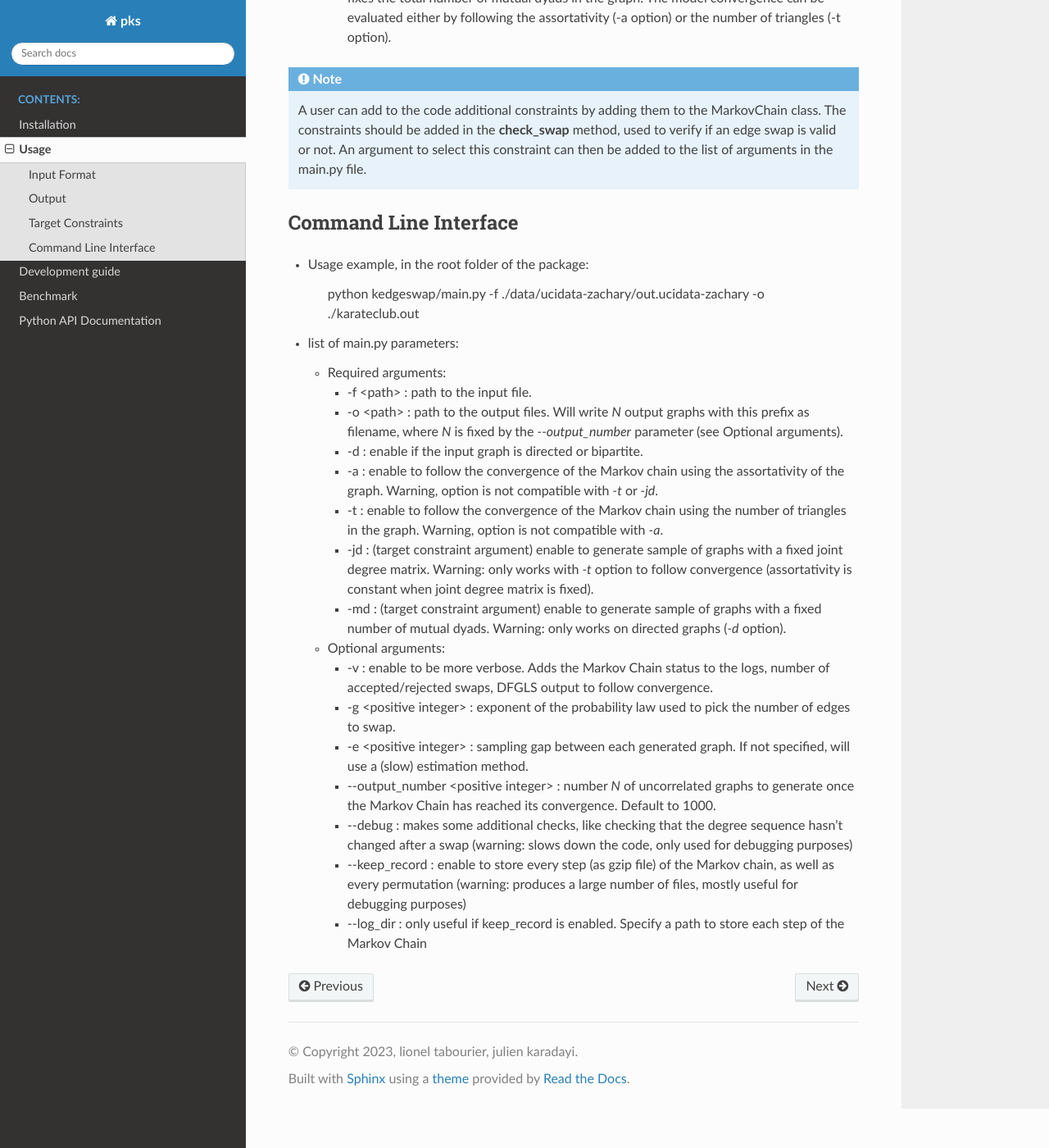
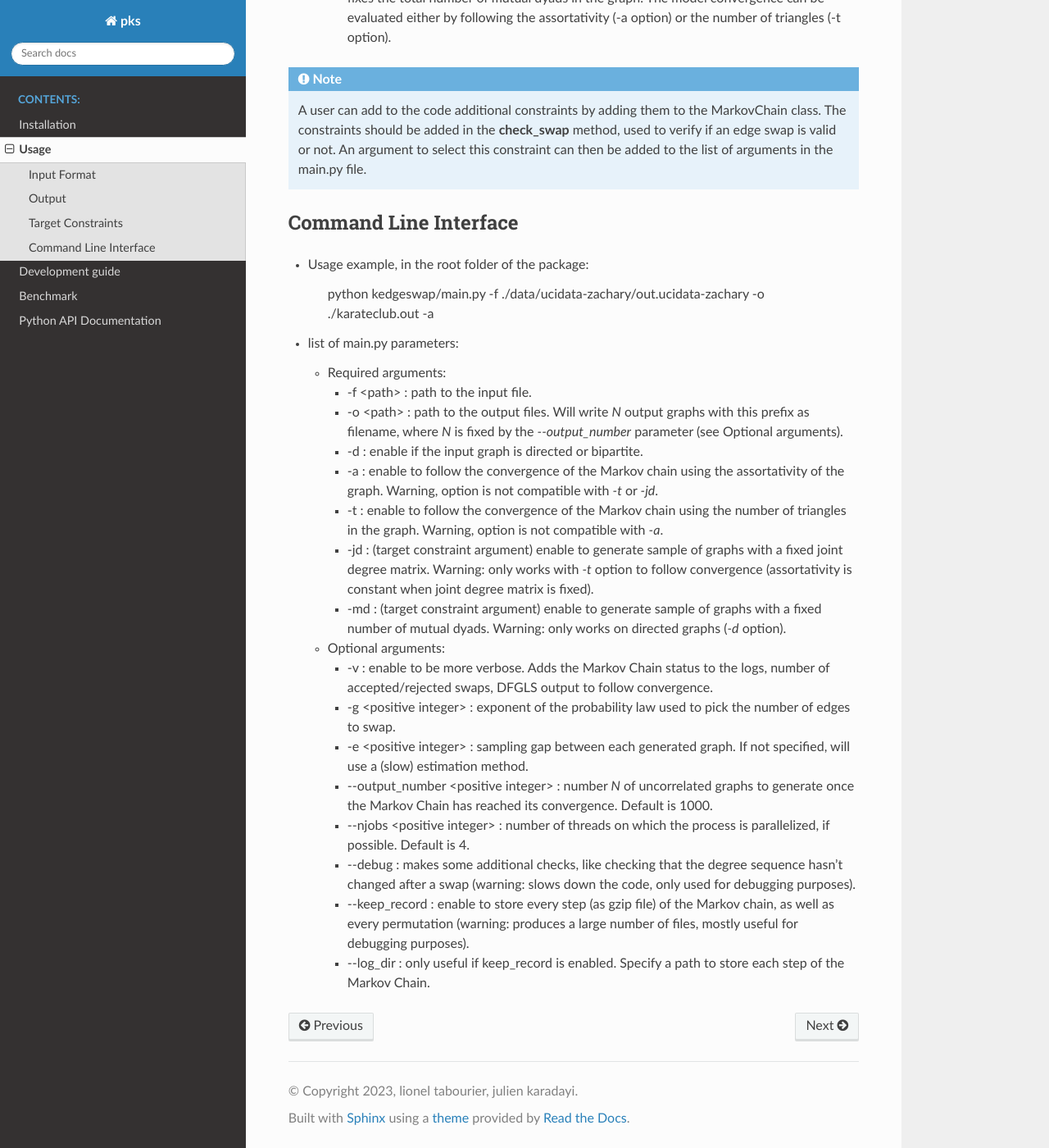
Before and after one commit to AshiInSun/PKS_method, a Sphinx documentation site: the page built from doc/source/usage.rst, in a window 1280 px wide and 1400 px high, scrolled down 1223 px. Shown: the whole window at 82% size. Built offline with Sphinx 7.4.7 and the Read the Docs theme 2.0.0, drawn with Linux system fonts in a browser that asks for light colours; formulas are drawn with MathJax 3.

Commit message:
correction doc: njobs + exemple d'utilisation

```diff
--- a/doc/source/usage.rst
+++ b/doc/source/usage.rst
@@ -61,7 +61,7 @@ Command Line Interface
 
 - Usage example, in the root folder of the package:
 
-    python kedgeswap/main.py -f ./data/ucidata-zachary/out.ucidata-zachary -o ./karateclub.out
+    python kedgeswap/main.py -f ./data/ucidata-zachary/out.ucidata-zachary -o ./karateclub.out -a
 
 
 - list of main.py parameters:
@@ -90,10 +90,12 @@ Command Line Interface
 
     * -e <positive integer> : sampling gap between each generated graph. If not specified, will use a (slow) estimation method.
 
-    * \-\-output_number <positive integer> : number *N* of uncorrelated graphs to generate once the Markov Chain has reached its convergence. Default to 1000.
+    * \-\-output_number <positive integer> : number *N* of uncorrelated graphs to generate once the Markov Chain has reached its convergence. Default is 1000.
 
-    * \-\-debug : makes some additional checks, like checking that the degree sequence hasn't changed after a swap (warning: slows down the code, only used for debugging purposes)
+    * \-\-njobs <positive integer> : number of threads on which the process is parallelized, if possible. Default is 4.
 
-    * \-\-keep_record : enable to store every step (as gzip file) of the Markov chain, as well as every permutation (warning: produces a large number of files, mostly useful for debugging purposes)
+    * \-\-debug : makes some additional checks, like checking that the degree sequence hasn't changed after a swap (warning: slows down the code, only used for debugging purposes).
 
-    * \-\-log_dir : only useful if keep_record is enabled. Specify a path to store each step of the Markov Chain
+    * \-\-keep_record : enable to store every step (as gzip file) of the Markov chain, as well as every permutation (warning: produces a large number of files, mostly useful for debugging purposes).
+
+    * \-\-log_dir : only useful if keep_record is enabled. Specify a path to store each step of the Markov Chain.
```
